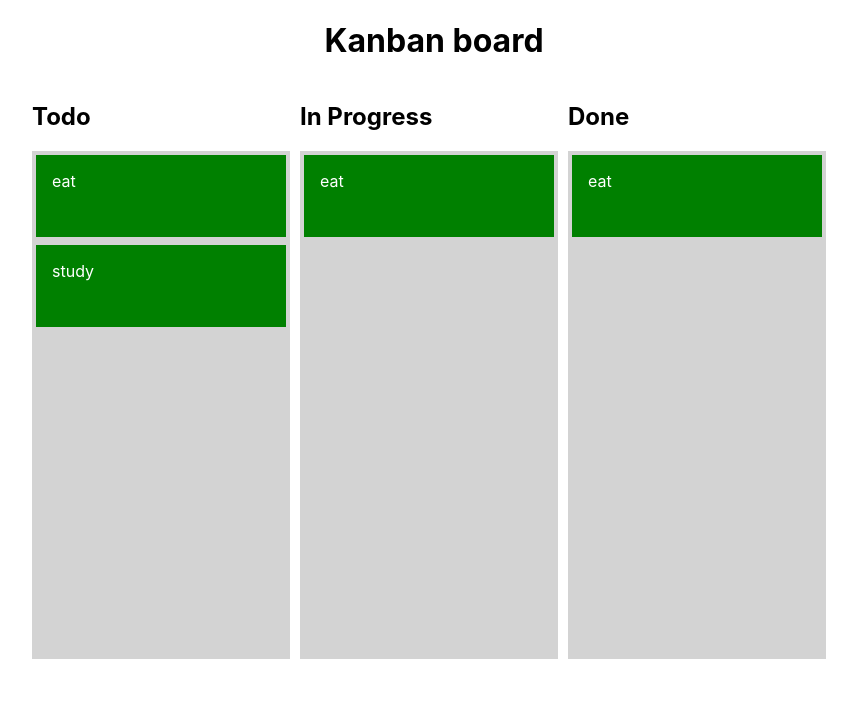
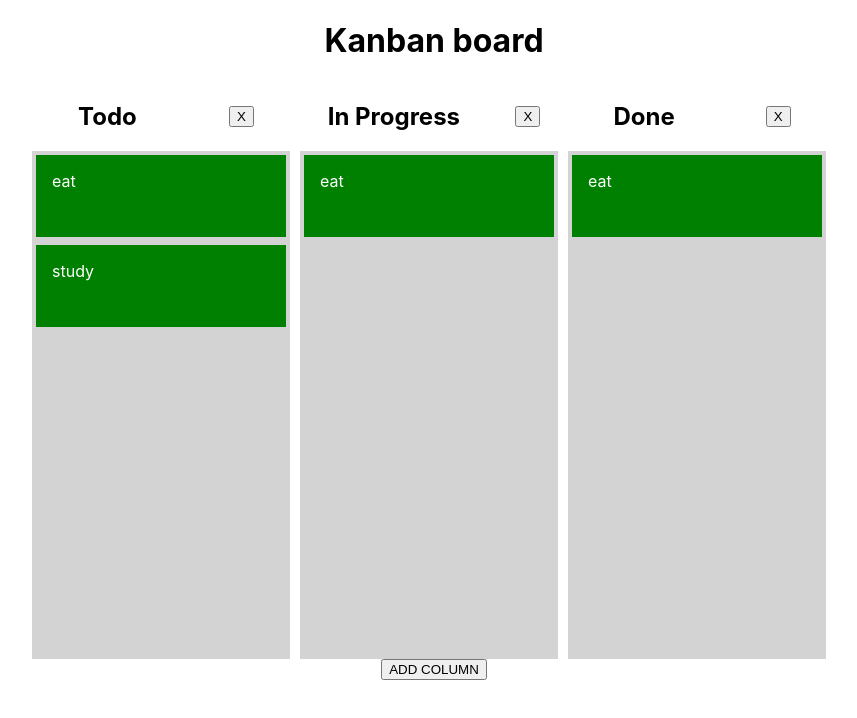
Before and after one commit to mo-mar/kanban-board, a React (Create React App) app: page / in a window 1280 px wide. Shown: the top 718 px of the page, without its empty margins (206-1063 px from the left). Built offline with nearby package versions, Linux system fonts and the light colour scheme.

Commit message:
breaking up stuff into more components

```diff
--- a/src/Components/BoardColumn.js
+++ b/src/Components/BoardColumn.js
@@ -1,5 +1,53 @@
 import React from 'react';
+import BoardItem from '../Components/BoardItem';
+import { Droppable } from 'react-beautiful-dnd';
+import styled from 'styled-components';
 
+const StyledColumnHeader = styled.div`
+  display: flex;
+  justify-content: space-around;
+  align-items: center;
+  button {
+  }
+`;
+
+const StyledColumn = styled.div`
+  padding: 4px;
+  width: 250px;
+  min-height: 500px;
+  margin-right: 10px;
+  background-color: ${(props) =>
+    props.snapshot.isDraggingOver ? 'lightblue' : 'lightgrey'};
+`;
 export default function BoardColumn(props) {
-  return <div>{props.children}</div>;
+  return (
+    <Droppable droppableId={`${props.id}`} key={props.id}>
+      {(provided, snapshot) => {
+        return (
+          <div>
+            <StyledColumnHeader>
+              <h2>{props.column.name}</h2>
+              <button onClick={() => props.removeColumn(props.column.id)}>
+                X
+              </button>
+            </StyledColumnHeader>
+            <StyledColumn
+              snapshot={snapshot}
+              {...provided.droppableProps}
+              ref={provided.innerRef}
+            >
+              {provided.placeholder}
+              {props.column.items.map((item, index) => {
+                return (
+                  <div key={item.id}>
+                    <BoardItem id={item.id} index={index} text={item.text} />
+                  </div>
+                );
+              })}
+            </StyledColumn>
+          </div>
+        );
+      }}
+    </Droppable>
+  );
 }
--- a/src/Components/BoardItem.js
+++ b/src/Components/BoardItem.js
@@ -1,5 +1,31 @@
 import React from 'react';
+import { Draggable } from 'react-beautiful-dnd';
 
 export default function BoardItem(props) {
-  return <div>{props.text}</div>;
+  return (
+    <div>
+      <Draggable key={props.id} draggableId={`${props.id}`} index={props.index}>
+        {(provided, snapshot) => {
+          return (
+            <div
+              ref={provided.innerRef}
+              {...provided.draggableProps}
+              {...provided.dragHandleProps}
+              style={{
+                backgroundColor: snapshot.isDragging ? 'red' : 'green',
+                padding: 16,
+                margin: '0 0 8px 0',
+                minHeight: '50px',
+                color: 'white',
+                ...provided.draggableProps.style,
+              }}
+            >
+              {provided.placeholder}
+              {props.text}
+            </div>
+          );
+        }}
+      </Draggable>
+    </div>
+  );
 }
--- a/src/Containers/KanbanBoard/BoardBody/BoardBody.js
+++ b/src/Containers/KanbanBoard/BoardBody/BoardBody.js
@@ -1,161 +1,27 @@
-import React, { useState } from 'react';
+import React from 'react';
 import BoardColumn from '../../../Components/BoardColumn';
 import styled from 'styled-components';
-import BoardItem from '../../../Components/BoardItem';
 import { DragDropContext, Droppable, Draggable } from 'react-beautiful-dnd';
-import { v4 as uuidv4 } from 'uuid';
-
-const columnsFromBackEnd = [
-  {
-    id: uuidv4(),
-    name: 'Todo',
-    items: [
-      {
-        id: uuidv4(),
-        text: 'eat',
-      },
-      {
-        id: uuidv4(),
-        text: 'study',
-      },
-    ],
-  },
-  {
-    id: uuidv4(),
-    name: 'In Progress',
-    items: [
-      {
-        id: uuidv4(),
-        text: 'eat',
-      },
-    ],
-  },
-  {
-    id: uuidv4(),
-    name: 'Done',
-    items: [
-      {
-        id: uuidv4(),
-        text: 'eat',
-      },
-    ],
-  },
-];
 
 const StyledBoardBody = styled.div`
   display: flex;
   justify-content: space-between;
 `;
 
-const onDragEnd = (result, columns, setColumns) => {
-  if (!result.destination) return;
-  const { source, destination } = result;
-  if (source.droppableId !== destination.droppableId) {
-    const sourceColumn = columns[source.droppableId];
-    const destColumn = columns[destination.droppableId];
-    const sourceItems = [...sourceColumn.items];
-    const destItems = [...destColumn.items];
-    const [removed] = sourceItems.splice(source.index, 1);
-    destItems.splice(destination.index, 0, removed);
-    setColumns({
-      ...columns,
-      [source.droppableId]: {
-        ...sourceColumn,
-        items: sourceItems,
-      },
-      [destination.droppableId]: {
-        ...destColumn,
-        items: destItems,
-      },
-    });
-  } else {
-    const column = columns[source.droppableId];
-    const copiedItems = [...column.items];
-    const [removed] = copiedItems.splice(source.index, 1);
-    copiedItems.splice(destination.index, 0, removed);
-    setColumns({
-      ...columns,
-      [source.droppableId]: {
-        ...column,
-        items: copiedItems,
-      },
-    });
-  }
-};
-
-export default function BoardBody() {
-  const [columns, setColumns] = useState(columnsFromBackEnd);
-
+export default function BoardBody(props) {
   return (
     <StyledBoardBody>
-      <DragDropContext
-        onDragEnd={(result) => onDragEnd(result, columns, setColumns)}
-      >
-        {Object.entries(columns).map(([id, column]) => {
-          return (
-            <div key={column.id}>
-              <h2>{column.name}</h2>
-              <BoardColumn>
-                <Droppable droppableId={id} key={id}>
-                  {(provided, snapshot) => {
-                    return (
-                      <div
-                        {...provided.droppableProps}
-                        ref={provided.innerRef}
-                        style={{
-                          backgroundColor: snapshot.isDraggingOver
-                            ? 'lightblue'
-                            : 'lightgrey',
-                          padding: 4,
-                          width: 250,
-                          minHeight: 500,
-                          marginRight: '10px',
-                        }}
-                      >
-                        {provided.placeholder}
-                        {column.items.map((item, index) => {
-                          return (
-                            <div key={item.id}>
-                              <Draggable
-                                key={item.id}
-                                draggableId={`${item.id}`}
-                                index={index}
-                              >
-                                {(provided, snapshot) => {
-                                  return (
-                                    <div
-                                      ref={provided.innerRef}
-                                      {...provided.draggableProps}
-                                      {...provided.dragHandleProps}
-                                      style={{
-                                        backgroundColor: snapshot.isDragging
-                                          ? 'red'
-                                          : 'green',
-                                        padding: 16,
-                                        margin: '0 0 8px 0',
-                                        minHeight: '50px',
-                                        color: 'white',
-                                        ...provided.draggableProps.style,
-                                      }}
-                                    >
-                                      <BoardItem text={item.text}></BoardItem>
-                                    </div>
-                                  );
-                                }}
-                              </Draggable>
-                              {provided.placeholder}
-                            </div>
-                          );
-                        })}
-                      </div>
-                    );
-                  }}
-                </Droppable>
-              </BoardColumn>
-            </div>
-          );
-        })}
-      </DragDropContext>
+      {Object.entries(props.columns).map(([id, column]) => {
+        return (
+          <div key={column.id}>
+            <BoardColumn
+              removeColumn={props.removeColumn}
+              column={column}
+              id={id}
+            ></BoardColumn>
+          </div>
+        );
+      })}
     </StyledBoardBody>
   );
 }
--- a/src/Containers/KanbanBoard/KanbanBoard.js
+++ b/src/Containers/KanbanBoard/KanbanBoard.js
@@ -1,6 +1,125 @@
-import React from 'react';
+import React, { useState } from 'react';
 import BoardBody from './BoardBody/BoardBody';
+import { DragDropContext } from 'react-beautiful-dnd';
+import { v4 as uuidv4 } from 'uuid';
+
+const columnsFromBackEnd = [
+  {
+    id: uuidv4(),
+    name: 'Todo',
+    items: [
+      {
+        id: uuidv4(),
+        text: 'eat',
+      },
+      {
+        id: uuidv4(),
+        text: 'study',
+      },
+    ],
+  },
+  {
+    id: uuidv4(),
+    name: 'In Progress',
+    items: [
+      {
+        id: uuidv4(),
+        text: 'eat',
+      },
+    ],
+  },
+  {
+    id: uuidv4(),
+    name: 'Done',
+    items: [
+      {
+        id: uuidv4(),
+        text: 'eat',
+      },
+    ],
+  },
+];
+
+const onDragEnd = (result, columns, setColumns) => {
+  if (!result.destination) return;
+  const { source, destination } = result;
+  if (source.droppableId !== destination.droppableId) {
+    const sourceColumn = columns[source.droppableId];
+    const destColumn = columns[destination.droppableId];
+    const sourceItems = [...sourceColumn.items];
+    const destItems = [...destColumn.items];
+    const [removed] = sourceItems.splice(source.index, 1);
+    destItems.splice(destination.index, 0, removed);
+    setColumns({
+      ...columns,
+      [source.droppableId]: {
+        ...sourceColumn,
+        items: sourceItems,
+      },
+      [destination.droppableId]: {
+        ...destColumn,
+        items: destItems,
+      },
+    });
+  } else {
+    const column = columns[source.droppableId];
+    const copiedItems = [...column.items];
+    const [removed] = copiedItems.splice(source.index, 1);
+    copiedItems.splice(destination.index, 0, removed);
+    setColumns({
+      ...columns,
+      [source.droppableId]: {
+        ...column,
+        items: copiedItems,
+      },
+    });
+  }
+};
 
 export default function KanbanBoard() {
-  return <BoardBody />;
+  const [columns, setColumns] = useState(columnsFromBackEnd);
+  const [error, setError] = useState('');
+
+  const addColumn = () => {
+    if (columns.length === 5) {
+      setError('Max 5 columns');
+      return;
+    } else {
+      setColumns([
+        ...columns,
+        {
+          id: uuidv4(),
+          name: 'new column',
+          items: [
+            {
+              id: uuidv4(),
+              text: 'eat',
+            },
+          ],
+        },
+      ]);
+    }
+  };
+
+  const removeColumn = (columnId) => {
+    if (!columns.length) {
+      setError('No columns left');
+      return;
+    } else {
+      let filteredColumns = columns.filter((column) => {
+        return column.id !== columnId;
+      });
+      setColumns([...filteredColumns]);
+    }
+  };
+
+  return (
+    <DragDropContext
+      onDragEnd={(result) => onDragEnd(result, columns, setColumns)}
+    >
+      <BoardBody columns={columns} removeColumn={removeColumn} />
+      <button onClick={() => addColumn()}>ADD COLUMN</button>
+      {error ? error : null}
+    </DragDropContext>
+  );
 }
```
